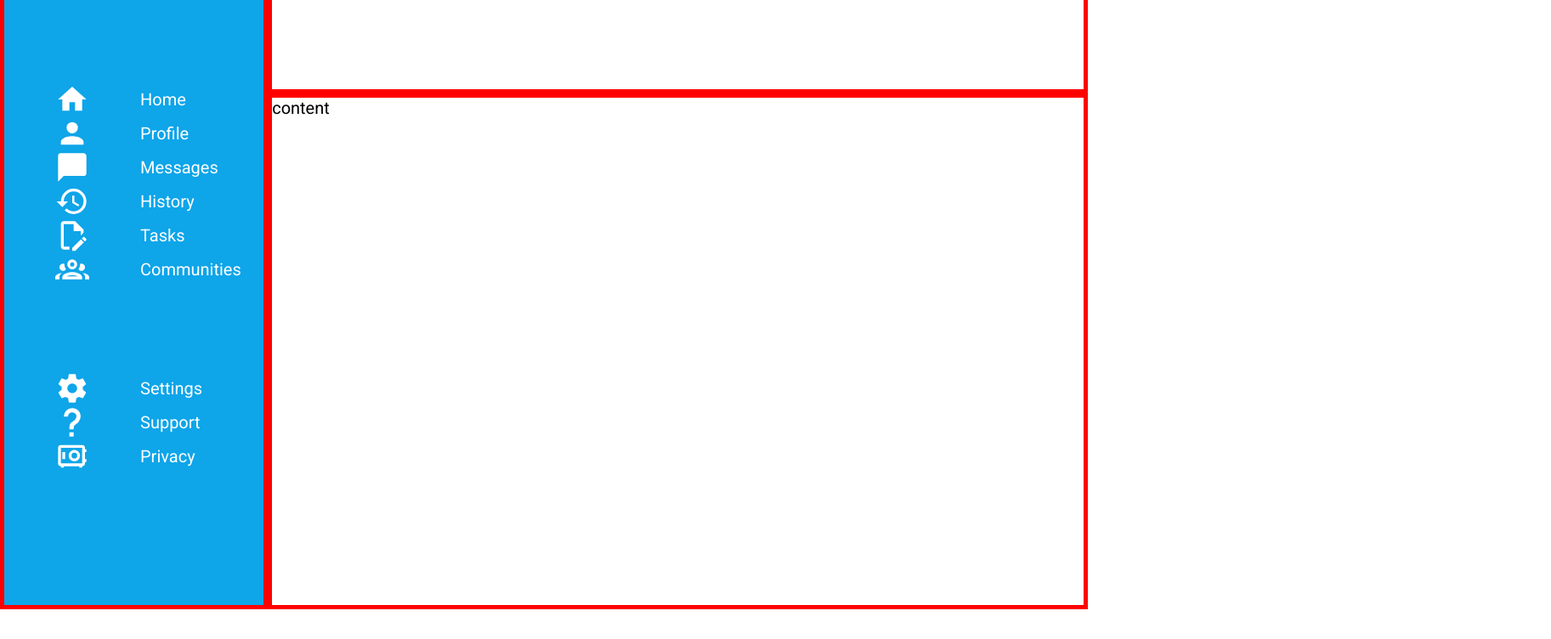
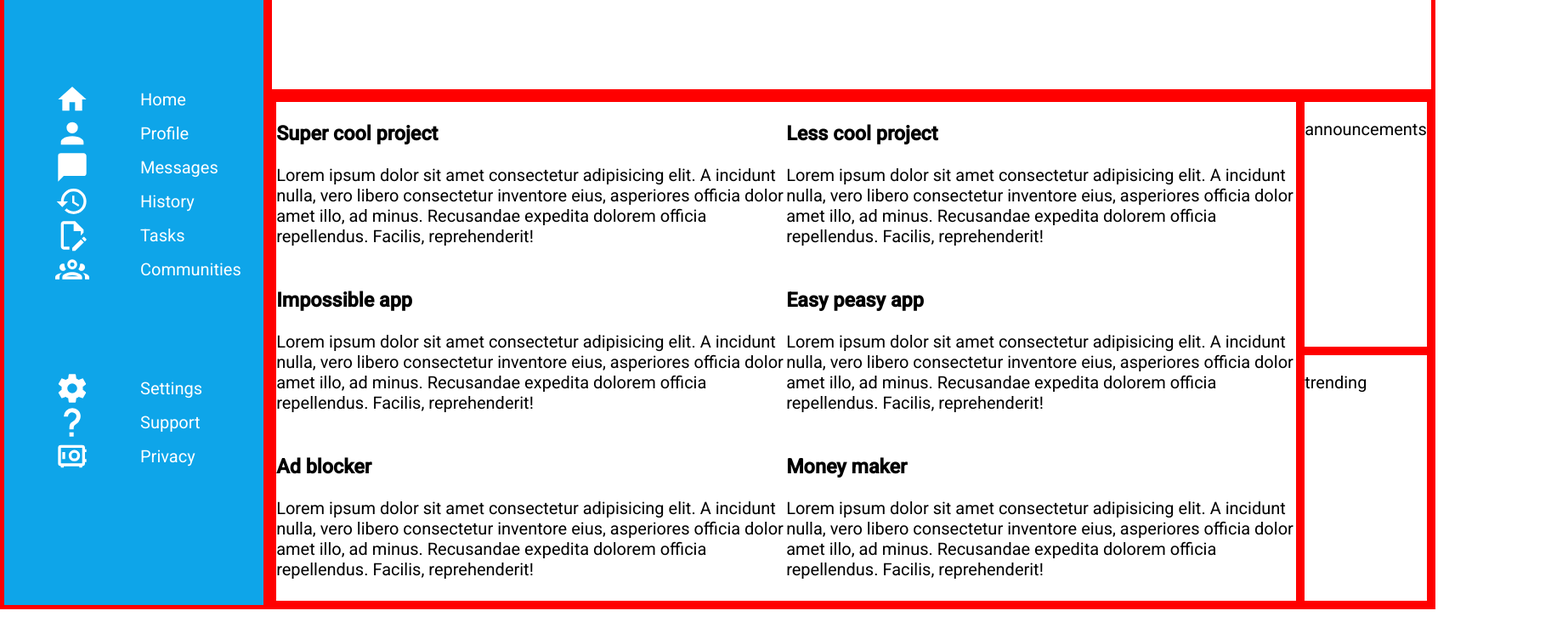
Before and after one commit to BobtheGoon/odin-admindashboard, a plain HTML site: page index.html in a window 1280 px wide. Shown: the part 93-845 px from the top of the page at 85% size, 1825 px wide, since content can reach past the window. Before the commit the page ends 810 px from the top, so only its background shows below. Drawn offline with Linux system fonts and the light colour scheme.

Commit message:
Layout base for projects section

```diff
--- a/index.html
+++ b/index.html
@@ -55,7 +55,6 @@
           </a>
       </div>
 
-
       <div class="nav-bottom">
           <a href="#">
             <svg xmlns="http://www.w3.org/2000/svg" viewBox="0 0 24 24"><title>cog</title><path d="M12,15.5A3.5,3.5 0 0,1 8.5,12A3.5,3.5 0 0,1 12,8.5A3.5,3.5 0 0,1 15.5,12A3.5,3.5 0 0,1 12,15.5M19.43,12.97C19.47,12.65 19.5,12.33 19.5,12C19.5,11.67 19.47,11.34 19.43,11L21.54,9.37C21.73,9.22 21.78,8.95 21.66,8.73L19.66,5.27C19.54,5.05 19.27,4.96 19.05,5.05L16.56,6.05C16.04,5.66 15.5,5.32 14.87,5.07L14.5,2.42C14.46,2.18 14.25,2 14,2H10C9.75,2 9.54,2.18 9.5,2.42L9.13,5.07C8.5,5.32 7.96,5.66 7.44,6.05L4.95,5.05C4.73,4.96 4.46,5.05 4.34,5.27L2.34,8.73C2.21,8.95 2.27,9.22 2.46,9.37L4.57,11C4.53,11.34 4.5,11.67 4.5,12C4.5,12.33 4.53,12.65 4.57,12.97L2.46,14.63C2.27,14.78 2.21,15.05 2.34,15.27L4.34,18.73C4.46,18.95 4.73,19.03 4.95,18.95L7.44,17.94C7.96,18.34 8.5,18.68 9.13,18.93L9.5,21.58C9.54,21.82 9.75,22 10,22H14C14.25,22 14.46,21.82 14.5,21.58L14.87,18.93C15.5,18.67 16.04,18.34 16.56,17.94L19.05,18.95C19.27,19.03 19.54,18.95 19.66,18.73L21.66,15.27C21.78,15.05 21.73,14.78 21.54,14.63L19.43,12.97Z" /></svg>
@@ -72,16 +71,122 @@
             <span>Privacy</span>
           </a>
       </div>
-
     </nav>
   </div>
+
 
   <div class="banner">
     banner
   </div>
 
+
   <div class="main-content">
-    content
+
+    <div class="projects">
+      <div class="project">
+        <h3>Super cool project</h3>
+        <p>Lorem ipsum dolor sit amet consectetur adipisicing elit. A incidunt nulla, vero libero consectetur inventore eius, asperiores officia dolor amet illo, ad minus. Recusandae expedita dolorem officia repellendus. Facilis, reprehenderit!</p>
+        <div class="reactions">
+          <a>
+            <svg></svg>
+          </a>
+          <a>
+            <svg></svg>
+          </a>
+          <a>
+            <svg></svg>
+          </a>
+        </div>
+      </div>
+
+      <div class="project">
+        <h3>Less cool project</h3>
+        <p>Lorem ipsum dolor sit amet consectetur adipisicing elit. A incidunt nulla, vero libero consectetur inventore eius, asperiores officia dolor amet illo, ad minus. Recusandae expedita dolorem officia repellendus. Facilis, reprehenderit!</p>
+        <div class="reactions">
+          <a>
+            <svg></svg>
+          </a>
+          <a>
+            <svg></svg>
+          </a>
+          <a>
+            <svg></svg>
+          </a>
+        </div>
+      </div>
+
+      <div class="project">
+        <h3>Impossible app</h3>
+        <p>Lorem ipsum dolor sit amet consectetur adipisicing elit. A incidunt nulla, vero libero consectetur inventore eius, asperiores officia dolor amet illo, ad minus. Recusandae expedita dolorem officia repellendus. Facilis, reprehenderit!</p>
+        <div class="reactions">
+          <a>
+            <svg></svg>
+          </a>
+          <a>
+            <svg></svg>
+          </a>
+          <a>
+            <svg></svg>
+          </a>
+        </div>
+      </div>
+
+    <div class="project">
+      <h3>Easy peasy app</h3>
+      <p>Lorem ipsum dolor sit amet consectetur adipisicing elit. A incidunt nulla, vero libero consectetur inventore eius, asperiores officia dolor amet illo, ad minus. Recusandae expedita dolorem officia repellendus. Facilis, reprehenderit!</p>
+      <div class="reactions">
+        <a>
+          <svg></svg>
+        </a>
+        <a>
+          <svg></svg>
+        </a>
+        <a>
+          <svg></svg>
+        </a>
+      </div>
+    </div>
+
+    <div class="project">
+      <h3>Ad blocker</h3>
+      <p>Lorem ipsum dolor sit amet consectetur adipisicing elit. A incidunt nulla, vero libero consectetur inventore eius, asperiores officia dolor amet illo, ad minus. Recusandae expedita dolorem officia repellendus. Facilis, reprehenderit!</p>
+      <div class="reactions">
+        <a>
+          <svg></svg>
+        </a>
+        <a>
+          <svg></svg>
+        </a>
+        <a>
+          <svg></svg>
+        </a>
+      </div>
+    </div>
+
+    <div class="project">
+      <h3>Money maker</h3>
+      <p>Lorem ipsum dolor sit amet consectetur adipisicing elit. A incidunt nulla, vero libero consectetur inventore eius, asperiores officia dolor amet illo, ad minus. Recusandae expedita dolorem officia repellendus. Facilis, reprehenderit!</p>
+      <div class="reactions">
+        <a>
+          <svg></svg>
+        </a>
+        <a>
+          <svg></svg>
+        </a>
+        <a>
+          <svg></svg>
+        </a>
+      </div>
+    </div>
+  </div>
+
+    <div class="announcements">
+      <p>announcements</p>
+    </div>
+
+    <div class="trending">
+      <p>trending</p>
+    </div>
   </div>
 
 </body>
--- a/styles.css
+++ b/styles.css
@@ -44,5 +44,44 @@ body > div {
     fill: white;
 }
 
-.nav-bottom {
+.main-content {
+    display: grid;
+    grid-template-columns: 3fr 1fr;
+    grid-template-rows: 1fr 1fr;
 }
+
+.main-content > div {
+    border:5px solid red;
+}
+
+.projects {
+    grid-column: 1 / 2;
+    grid-row: 1 / 3;
+    display: grid;
+    grid-template-columns: repeat(2, 1fr);
+    grid-row:  repeat(3, 1fr);;
+}
+
+.project {
+    height: 5rem;
+    width: 30rem;
+}
+
+.reactions {
+    display: flex;
+    height: 50px;
+}
+
+.reactions svg {
+    height: 2rem;
+}
+
+.announcements {
+    grid-column: 2 / 3;
+    grid-row: 1 / 2;
+}
+
+.trending {
+    grid-column: 2 / 3;
+    grid-row: 2 / 3;
+}
```
